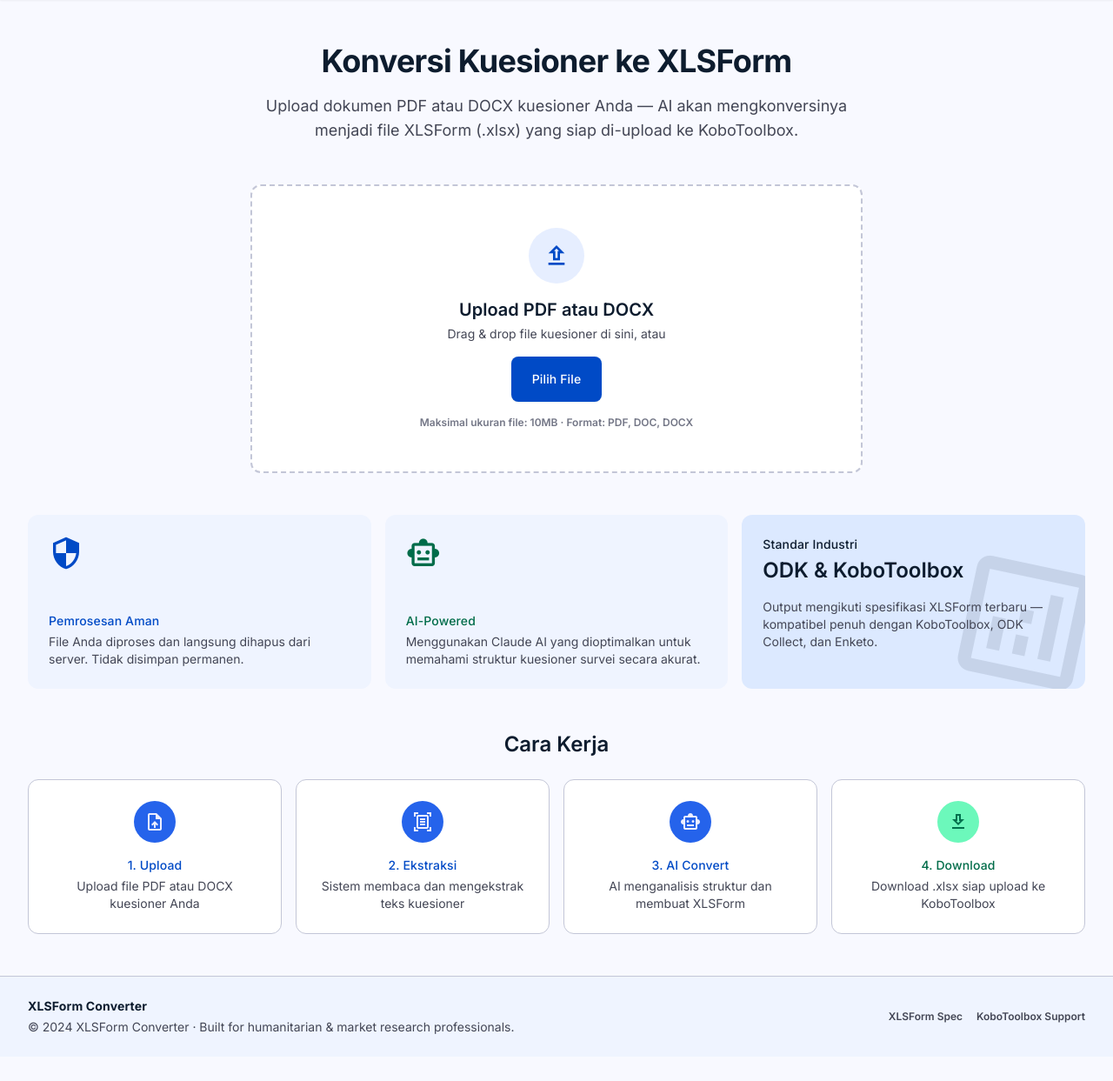
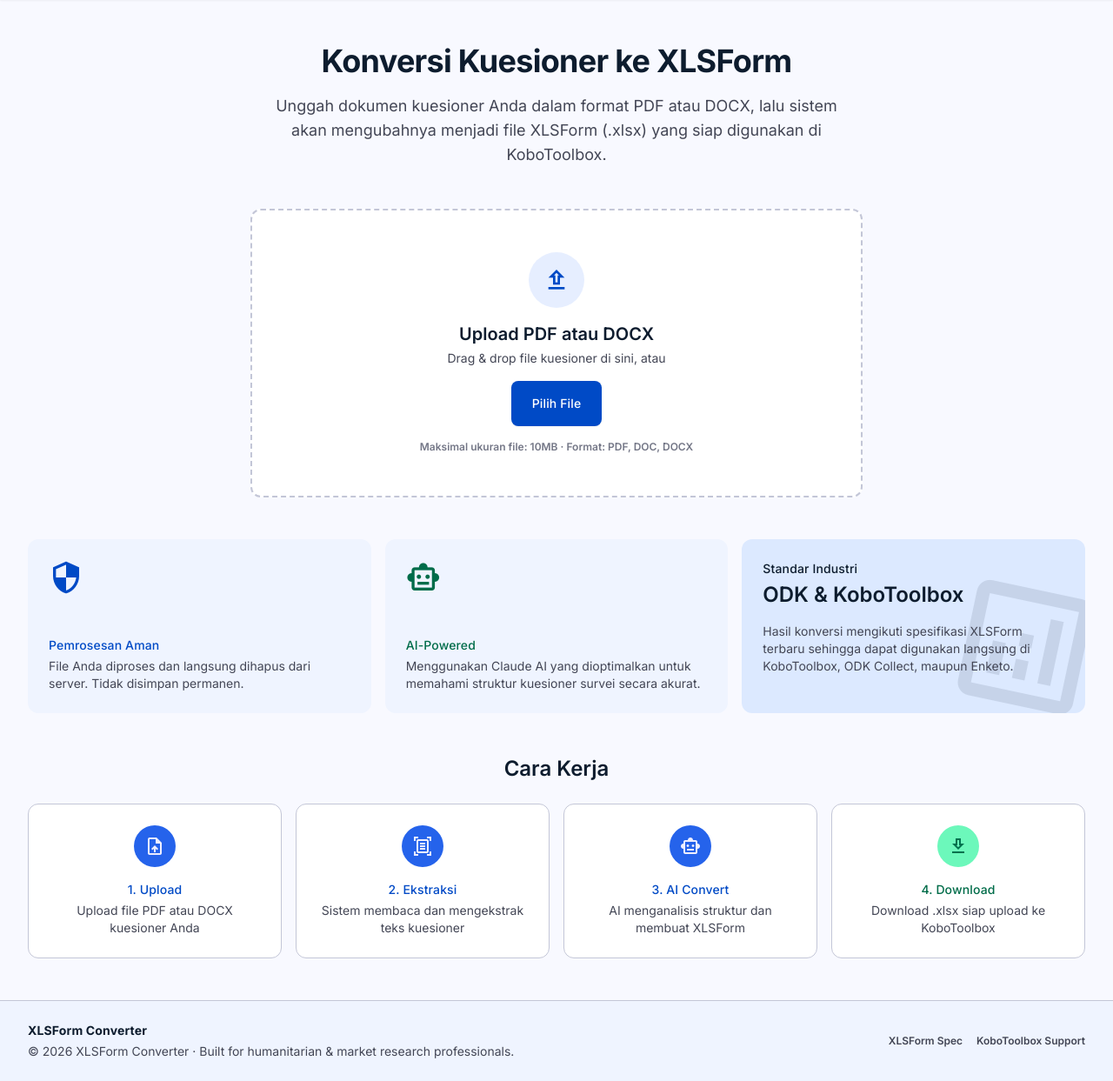
Before and after one commit to rafifdanuja15/xlsform-deka, a Flask app: page / in a window 1280 px wide. Shown: the part 64-1307 px from the top of the page at 87% size. Before the commit the page ends 1253 px from the top, so only its background shows below. Run offline with Flask 3, Linux system fonts and the light colour scheme.

Commit message:
Update index.html

```diff
--- a/frontend/templates/index.html
+++ b/frontend/templates/index.html
@@ -59,7 +59,7 @@
       Konversi Kuesioner ke XLSForm
     </h2>
     <p class="text-body-lg font-body-lg text-on-surface-variant max-w-2xl mx-auto">
-      Upload dokumen PDF atau DOCX kuesioner Anda — AI akan mengkonversinya menjadi file XLSForm (.xlsx) yang siap di-upload ke KoboToolbox.
+      Unggah dokumen kuesioner Anda dalam format PDF atau DOCX, lalu sistem akan mengubahnya menjadi file XLSForm (.xlsx) yang siap digunakan di KoboToolbox.
     </p>
   </section>
 
@@ -206,7 +206,7 @@
         <div class="relative z-10">
           <p class="text-label-md font-label-md text-on-surface mb-xs">Standar Industri</p>
           <h4 class="text-headline-md font-headline-md text-on-surface mb-md">ODK &amp; KoboToolbox</h4>
-          <p class="text-body-sm font-body-sm text-on-surface-variant">Output mengikuti spesifikasi XLSForm terbaru — kompatibel penuh dengan KoboToolbox, ODK Collect, dan Enketo.</p>
+          <p class="text-body-sm font-body-sm text-on-surface-variant">Hasil konversi mengikuti spesifikasi XLSForm terbaru sehingga dapat digunakan langsung di KoboToolbox, ODK Collect, maupun Enketo.</p>
         </div>
         <div class="absolute right-[-20px] bottom-[-20px] opacity-10 rotate-12">
           <span class="material-symbols-outlined text-[180px]">analytics</span>
@@ -256,7 +256,7 @@
   <div class="flex flex-col md:flex-row justify-between items-center px-margin-mobile md:px-margin-desktop max-w-container-max mx-auto gap-md">
     <div class="flex flex-col gap-xs items-center md:items-start">
       <span class="text-label-md font-label-md font-bold text-on-surface">XLSForm Converter</span>
-      <p class="text-body-sm font-body-sm text-on-surface-variant">© 2024 XLSForm Converter · Built for humanitarian &amp; market research professionals.</p>
+      <p class="text-body-sm font-body-sm text-on-surface-variant">© 2026 XLSForm Converter · Built for humanitarian &amp; market research professionals.</p>
     </div>
     <div class="flex gap-md">
       <a class="text-on-surface-variant hover:text-primary transition-colors text-label-sm font-label-sm" href="https://xlsform.org/en/" target="_blank">XLSForm Spec</a>
```
